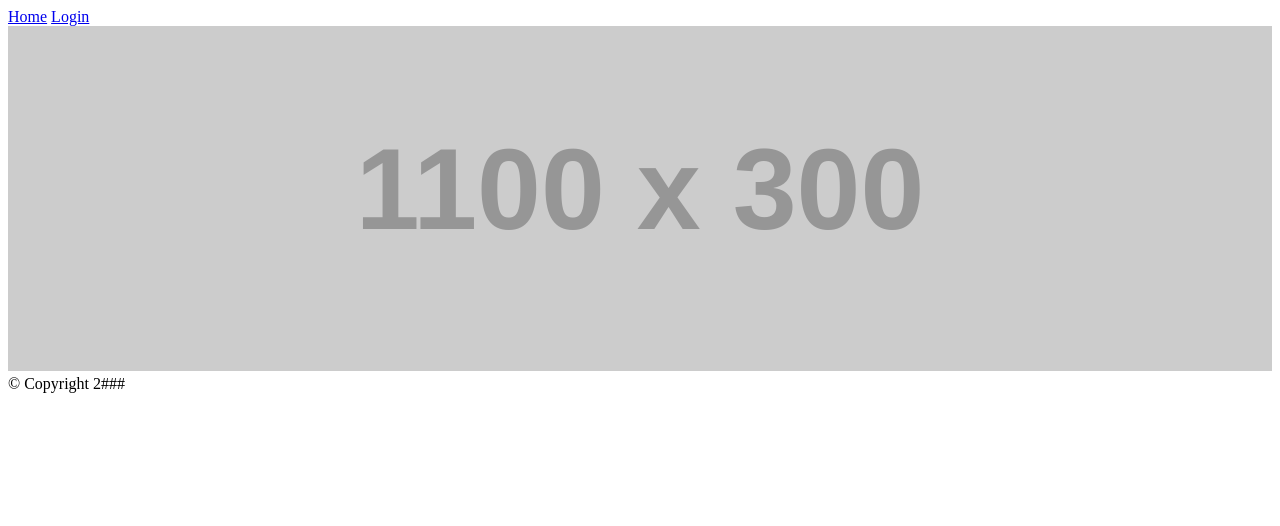
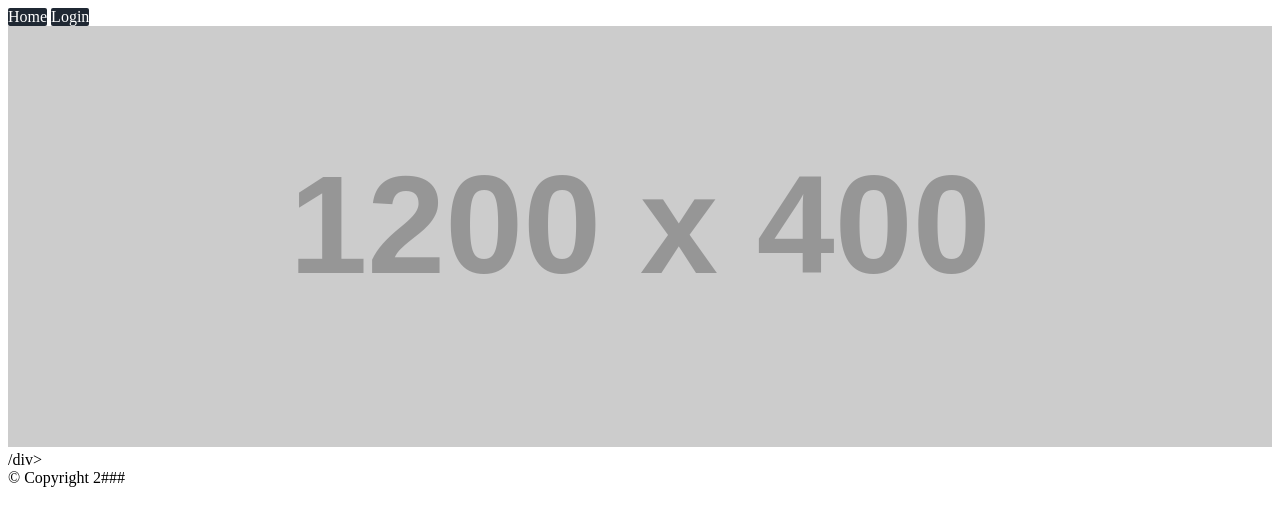
Before and after one commit to ioistired/politics-tracker, a Flask app: page / in a window 1280 px wide. Shown: the top 526 px of the page. Run offline with Flask 2, Linux system fonts and the light colour scheme; grey boxes labelled with a size stand in for pictures from a placeholder-image service; some libraries are stand-ins or nearby versions.

Commit message:
Dnt mind me

```diff
--- a/templates/style.css
+++ b/static/style.css
@@ -6,3 +6,15 @@
 	display: inline-block;
 	color: #fff;
 }
+
+.column {
+	float: left;
+}
+
+.left, .right {
+	width: 25%;
+}
+
+.middle {
+	width: 50%;
+}
--- a/templates/index.html
+++ b/templates/index.html
@@ -7,17 +7,26 @@
 	<meta http-equiv="X-UA-Compatible" content"ie=edge">
 	<title>{% block title %}Politics Tracker{% endblock %}</title>
 	{% endblock %}
+	<link rel="stylesheet" href="/style.css" />
 </head>
 <body>
-	<div id="nav">{% block nav %}
-		<a href="/"><span class="button">Home</span></a>
-		<a href="/login"><span class="button">Login</span></a>
+	<div id="content">{% block content  %}
+		<div id="nav">
+			<a href="/"><span class="button">Home</span></a>
+			<a href="/login"><span class="button">Login</span></a>
+		</div>
+		<div id="header"><img src='https://placehold.it/1200x400?text=Slideshow' class="img-fluid" width="100% \9" alt=''/></div>
+
+		<div class="row">
+			<div class="left"></div>
+			<div class="middle"></div>
+			<div class="right">/div>
+		</div>
+
 	{% endblock %}</div>
-	<div id="header"><img src='https://placehold.it/1100x300?text=Slideshow' class="img-fluid" width="100% \9" alt=''/></div>
-	<div id="footer">
-		{% block footer %}
+	{% block footer %}
 		&copy; Copyright 2###
-		{% endblock %}
+	{% endblock %}
 	</div>
 </body>
 </html>
```
